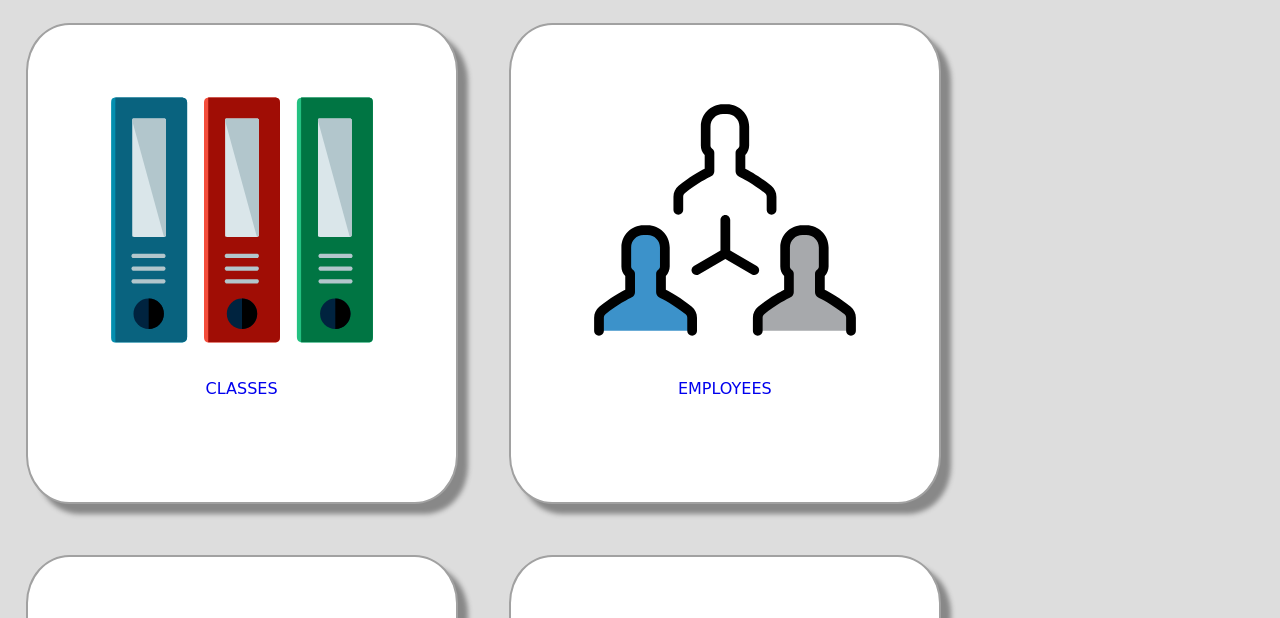
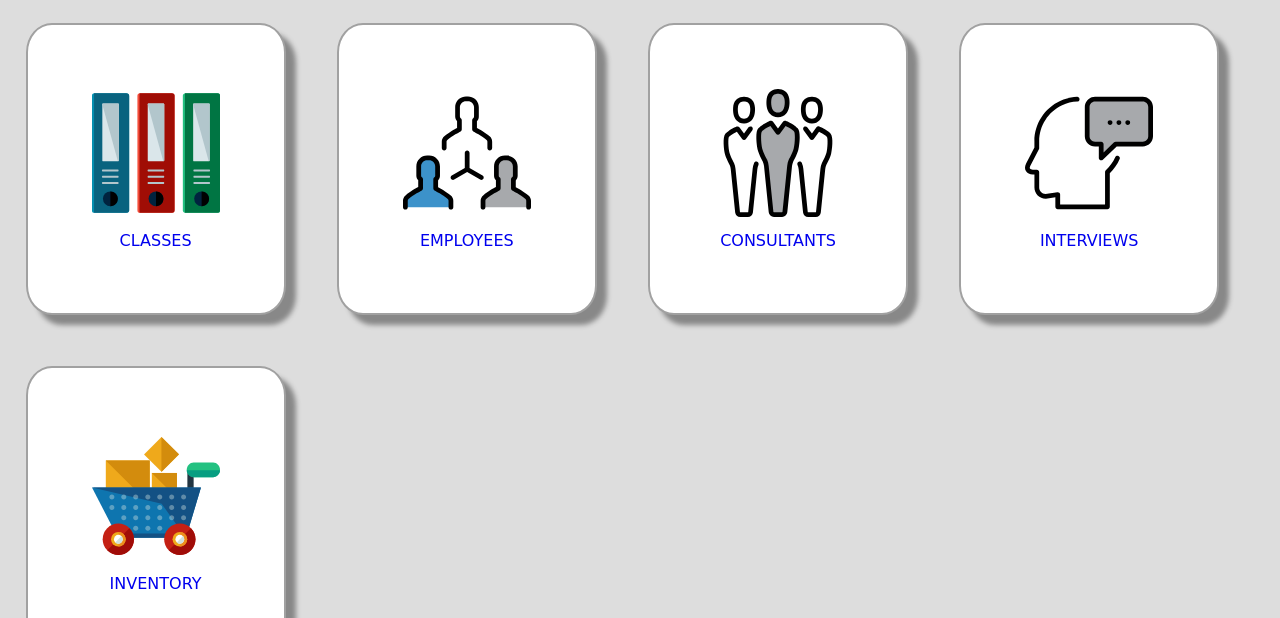
Before and after one commit to kcabhish/mamphuli, a website: page views/index.html in a window 1280 px wide. Shown: the part 157-775 px from the top of the page. Drawn offline with nearby package versions, Linux system fonts and the light colour scheme; some packages are replaced by stand-ins of ours.

Commit message:
CSS revamped

```diff
--- a/style/style.css
+++ b/style/style.css
@@ -1,31 +1,31 @@
 body{
     background: #dddddd;
 }
-@media all and (min-width:550px){
+@media all and (min-width:800px){
     .dashboard-content{
         border: 2px solid #a1a1a1;
-        padding: 5%;
         background-color:white;
         border-radius: 10%;
         height:20%;
-        width:auto;
+        width:20%;
         display:inline-flex;
-        flex-flow:row;
+        flex-flow:row-reverse;
+        flex-wrap:nowrap;
         margin:2%;
         box-shadow: 10px 10px 5px #888888;
 
     }
 }
 
-@media all and (max-width:550px){
+@media all and (max-width:800px){
     .dashboard-content{
         border: 2px solid #a1a1a1;
-        padding: 10%;
         margin-bottom: 2%;
         background-color:white;
         border-radius: 10%;
-        height:10%;
-        width:40%;
+        height:20%;
+        width:20%;
+        min-width:inherit;
         display:inline-flex;
         flex-flow: column;
         margin:4%;
@@ -34,31 +34,42 @@ body{
     }
 }
 
-@media all and (min-width:500px){
+div.main-container{
+    height:auto;
+    width:auto;
+}
+
+@media all and (min-width:800px){
  .dashboard-content a{
+        font-size: 1em;
         text-transform: uppercase;
         text-decoration: none;
+        padding:25%;
     }
     }
-@media all and (max-width:500px){
+
+@media all and (max-width:800px){
     .dashboard-content a{
         font-size:1em;
         text-transform: uppercase;
         text-decoration: none;
+        padding:25%;
     }
 }
+
 .dash-image{
-    height:75%;
+    height:100%%;
     width:100%;
 }
 .dash-title{
     margin-top:10%;
     font-family:cursive;
     text-align:center;
+
 }
 .dashboard-content .dash-image img {
+    position:relative;
     align-content: center;
-    position:relative;
     height:100%;
     width:100%;
 }
```
